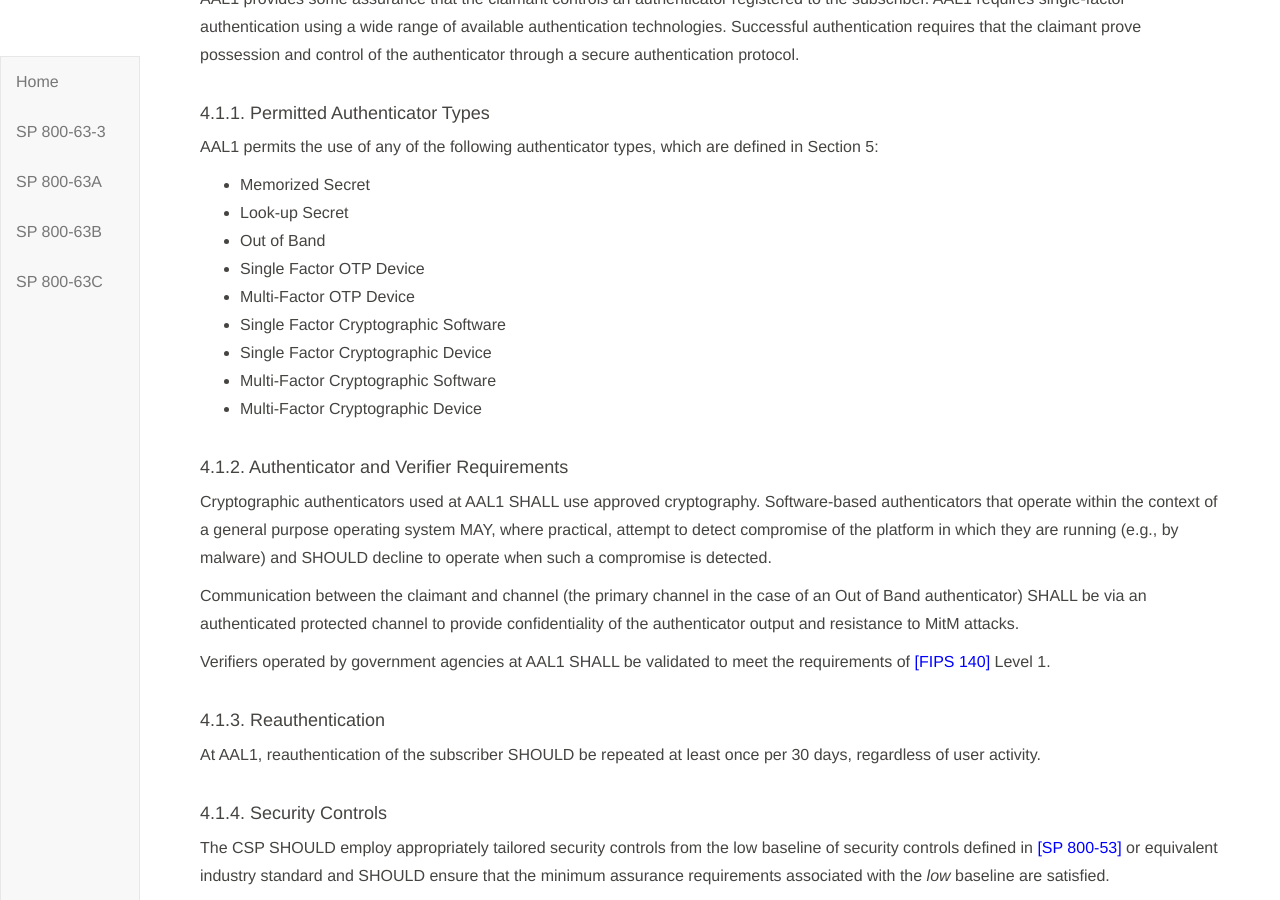
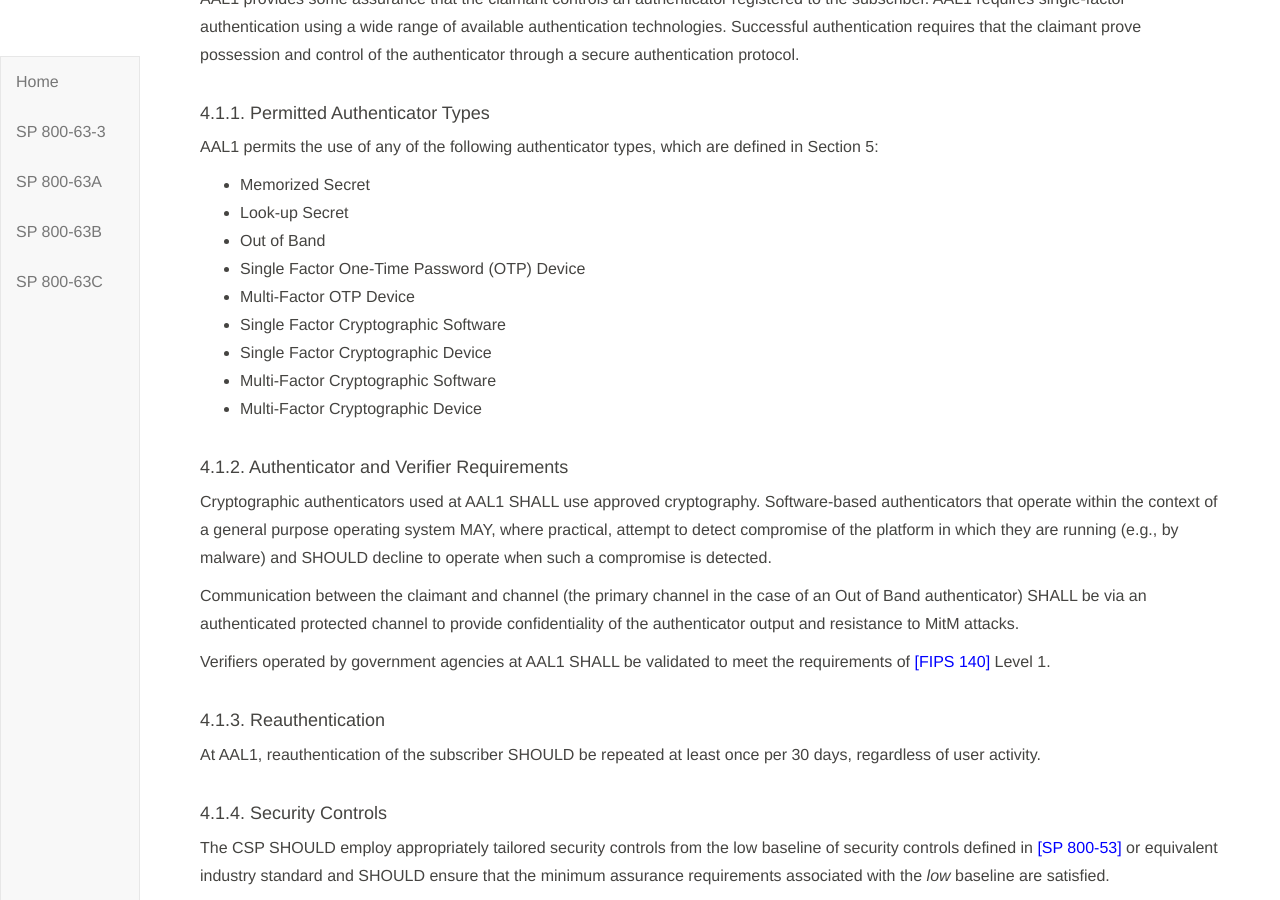
Before and after one commit to usnistgov/800-63-3, a Jekyll site: the page built from sp800-63b/sec4_aal.md, in a window 1280 px wide and 900 px high, scrolled down 1145 px. Built offline with Jekyll 4.4.1, drawn with Linux system fonts in a browser that asks for light colours; our own code applies the rules of GitHub Pages for plain Markdown files.

Commit message:
Update sec4_aal.md

```diff
--- a/sp800-63b/sec4_aal.md
+++ b/sp800-63b/sec4_aal.md
@@ -59,7 +59,7 @@ AAL1 permits the use of any of the following authenticator types, which are defi
 * Memorized Secret
 * Look-up Secret
 * Out of Band
-* Single Factor OTP Device
+* Single Factor One-Time Password (OTP) Device
 * Multi-Factor OTP Device
 * Single Factor Cryptographic Software
 * Single Factor Cryptographic Device
```
